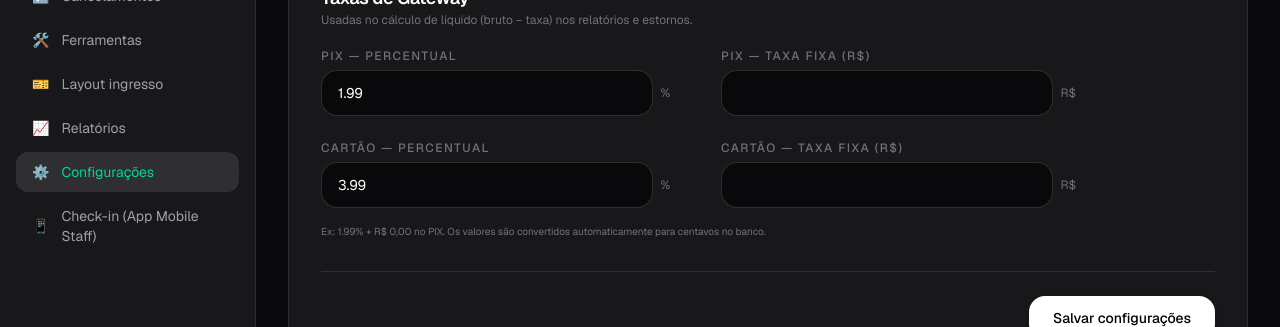
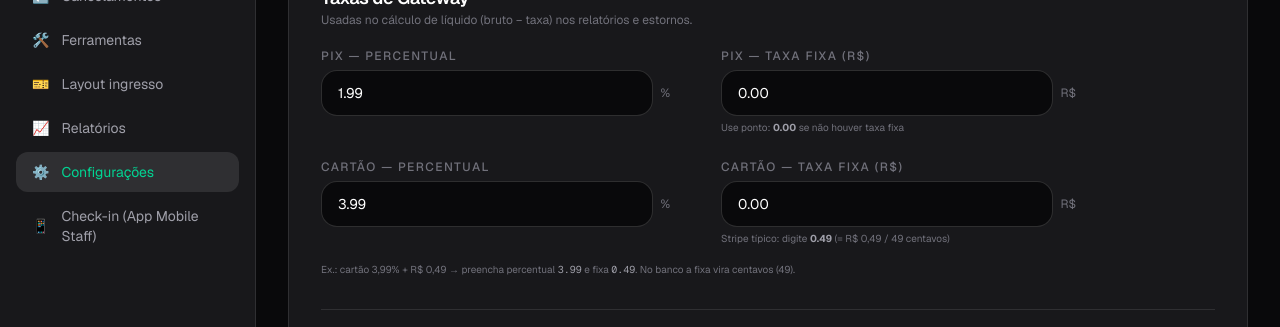
Before and after one commit to aerciompr/portal-lorde-ingresso, a Next.js app: page /admin/configuracoes in a window 1280 px wide. Both pictures are taken after a click on the button "Taxas". Shown: the part 353-680 px from the top of the page. Built offline with nearby package versions, Linux system fonts and the light colour scheme; no server answers; the database is empty.

Commit message:
fix: taxa fixa cartão/PIX aceita 0.49 (centavos) no admin

```diff
--- a/app/admin/configuracoes/page.tsx
+++ b/app/admin/configuracoes/page.tsx
@@ -70,17 +70,24 @@ export default function AdminConfiguracoes() {
     }
   }
 
-  // Helpers para exibir taxas fixas em Reais (mas salvar como centavos) — padrão BR
-  const toReais = (cents?: string) =>
-    ((parseInt(cents || '0') || 0) / 100).toLocaleString('pt-BR', {
-      minimumFractionDigits: 2,
-      maximumFractionDigits: 2,
-    });
-  const fromReais = (reais: string) => {
+  /**
+   * Taxas fixas: no banco = centavos (ex. 49 = R$ 0,49).
+   * type=number exige ponto no value — NÃO usar toLocaleString('pt-BR') no value
+   * (vírgula faz o input ficar vazio / não aceitar digitação).
+   */
+  const centsToNumberInput = (cents?: string) => {
+    const n = parseInt(String(cents ?? '0'), 10);
+    const safe = Number.isFinite(n) ? Math.max(0, n) : 0;
+    return (safe / 100).toFixed(2); // "0.49"
+  };
+  const numberInputToCents = (reais: string) => {
     let s = String(reais || '').trim().replace(/[R$\s]/gi, '');
+    // aceita 0,49 ou 0.49 ou 1.234,56
     if (s.includes(',') && s.includes('.')) s = s.replace(/\./g, '').replace(',', '.');
     else if (s.includes(',')) s = s.replace(',', '.');
-    return String(Math.round((parseFloat(s) || 0) * 100));
+    const n = parseFloat(s);
+    if (!Number.isFinite(n) || n < 0) return '0';
+    return String(Math.round(n * 100));
   };
 
   const tabs: { id: Tab; label: string }[] = [
@@ -187,35 +194,89 @@ export default function AdminConfiguracoes() {
               <div>
                 <div className="label">PIX — Percentual</div>
                 <div className="flex items-center gap-2">
-                  <input className="input" type="number" step="0.01" value={settings.pix_fee_percent || '1.99'} onChange={e => setSettings({...settings, pix_fee_percent: e.target.value})} />
+                  <input
+                    className="input"
+                    type="number"
+                    step="0.01"
+                    min="0"
+                    value={settings.pix_fee_percent ?? '1.99'}
+                    onChange={(e) =>
+                      setSettings({ ...settings, pix_fee_percent: e.target.value })
+                    }
+                  />
                   <span className="text-xs text-zinc-500 w-8">%</span>
                 </div>
               </div>
               <div>
                 <div className="label">PIX — Taxa fixa (R$)</div>
                 <div className="flex items-center gap-2">
-                  <input className="input" type="number" step="0.01" value={toReais(settings.pix_fee_fixed_cents)} onChange={e => setSettings({...settings, pix_fee_fixed_cents: fromReais(e.target.value)})} />
+                  <input
+                    className="input"
+                    type="number"
+                    step="0.01"
+                    min="0"
+                    inputMode="decimal"
+                    value={centsToNumberInput(settings.pix_fee_fixed_cents)}
+                    onChange={(e) =>
+                      setSettings({
+                        ...settings,
+                        pix_fee_fixed_cents: numberInputToCents(e.target.value),
+                      })
+                    }
+                  />
                   <span className="text-xs text-zinc-500 w-8">R$</span>
                 </div>
+                <p className="text-[10px] text-zinc-500 mt-1">
+                  Use ponto: <strong className="text-zinc-400">0.00</strong> se não houver taxa fixa
+                </p>
               </div>
 
               <div>
                 <div className="label">Cartão — Percentual</div>
                 <div className="flex items-center gap-2">
-                  <input className="input" type="number" step="0.01" value={settings.card_fee_percent || '3.99'} onChange={e => setSettings({...settings, card_fee_percent: e.target.value})} />
+                  <input
+                    className="input"
+                    type="number"
+                    step="0.01"
+                    min="0"
+                    value={settings.card_fee_percent ?? '3.99'}
+                    onChange={(e) =>
+                      setSettings({ ...settings, card_fee_percent: e.target.value })
+                    }
+                  />
                   <span className="text-xs text-zinc-500 w-8">%</span>
                 </div>
               </div>
               <div>
                 <div className="label">Cartão — Taxa fixa (R$)</div>
                 <div className="flex items-center gap-2">
-                  <input className="input" type="number" step="0.01" value={toReais(settings.card_fee_fixed_cents)} onChange={e => setSettings({...settings, card_fee_fixed_cents: fromReais(e.target.value)})} />
+                  <input
+                    className="input"
+                    type="number"
+                    step="0.01"
+                    min="0"
+                    inputMode="decimal"
+                    value={centsToNumberInput(settings.card_fee_fixed_cents)}
+                    onChange={(e) =>
+                      setSettings({
+                        ...settings,
+                        card_fee_fixed_cents: numberInputToCents(e.target.value),
+                      })
+                    }
+                  />
                   <span className="text-xs text-zinc-500 w-8">R$</span>
                 </div>
+                <p className="text-[10px] text-zinc-500 mt-1">
+                  Stripe típico: digite <strong className="text-zinc-400">0.49</strong> (= R$ 0,49 /
+                  49 centavos)
+                </p>
               </div>
             </div>
 
-            <p className="text-[10px] text-zinc-500 mt-4">Ex: 1.99% + R$ 0,00 no PIX. Os valores são convertidos automaticamente para centavos no banco.</p>
+            <p className="text-[10px] text-zinc-500 mt-4">
+              Ex.: cartão 3,99% + R$ 0,49 → preencha percentual <code className="text-zinc-400">3.99</code>{' '}
+              e fixa <code className="text-zinc-400">0.49</code>. No banco a fixa vira centavos (49).
+            </p>
           </section>
         )}
 
```
